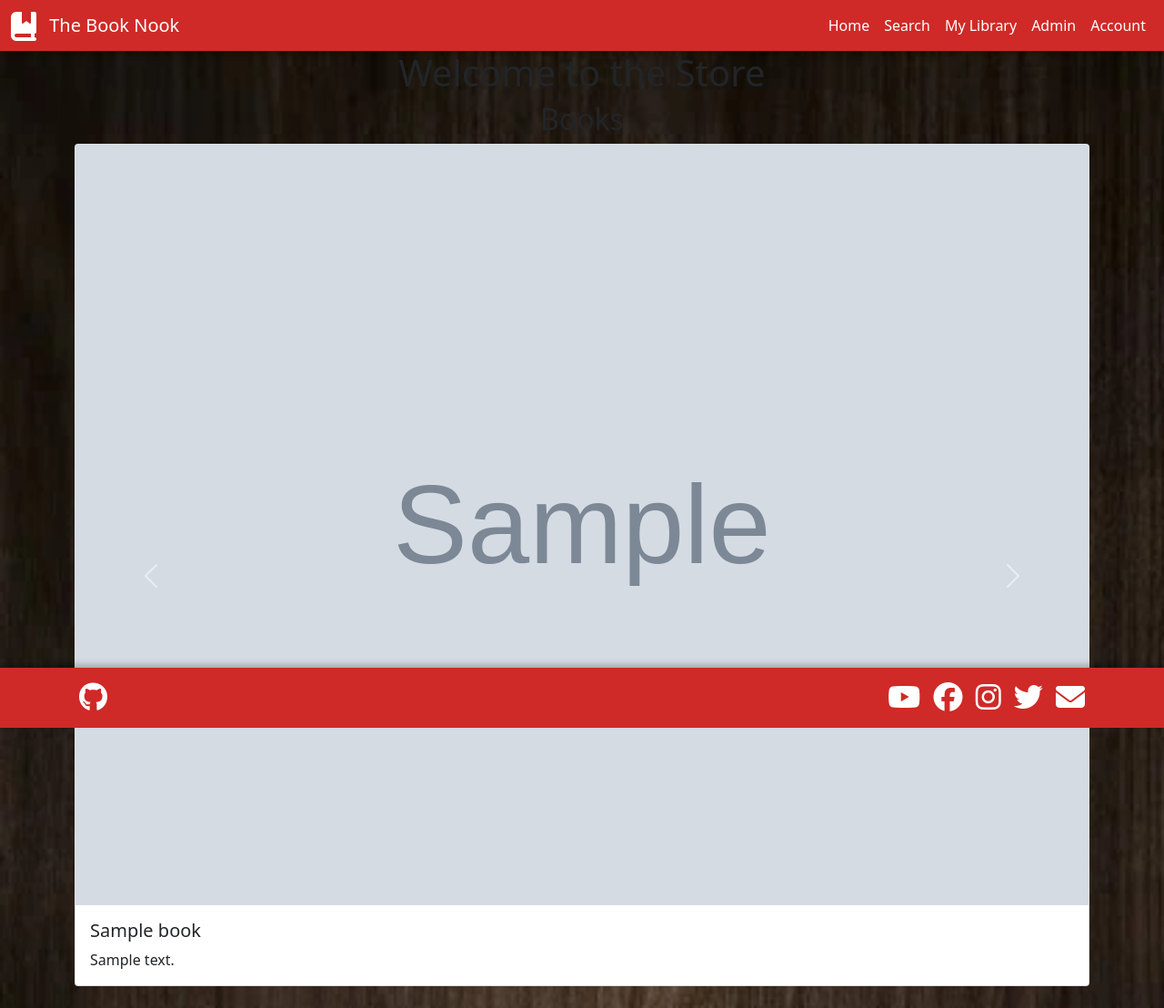
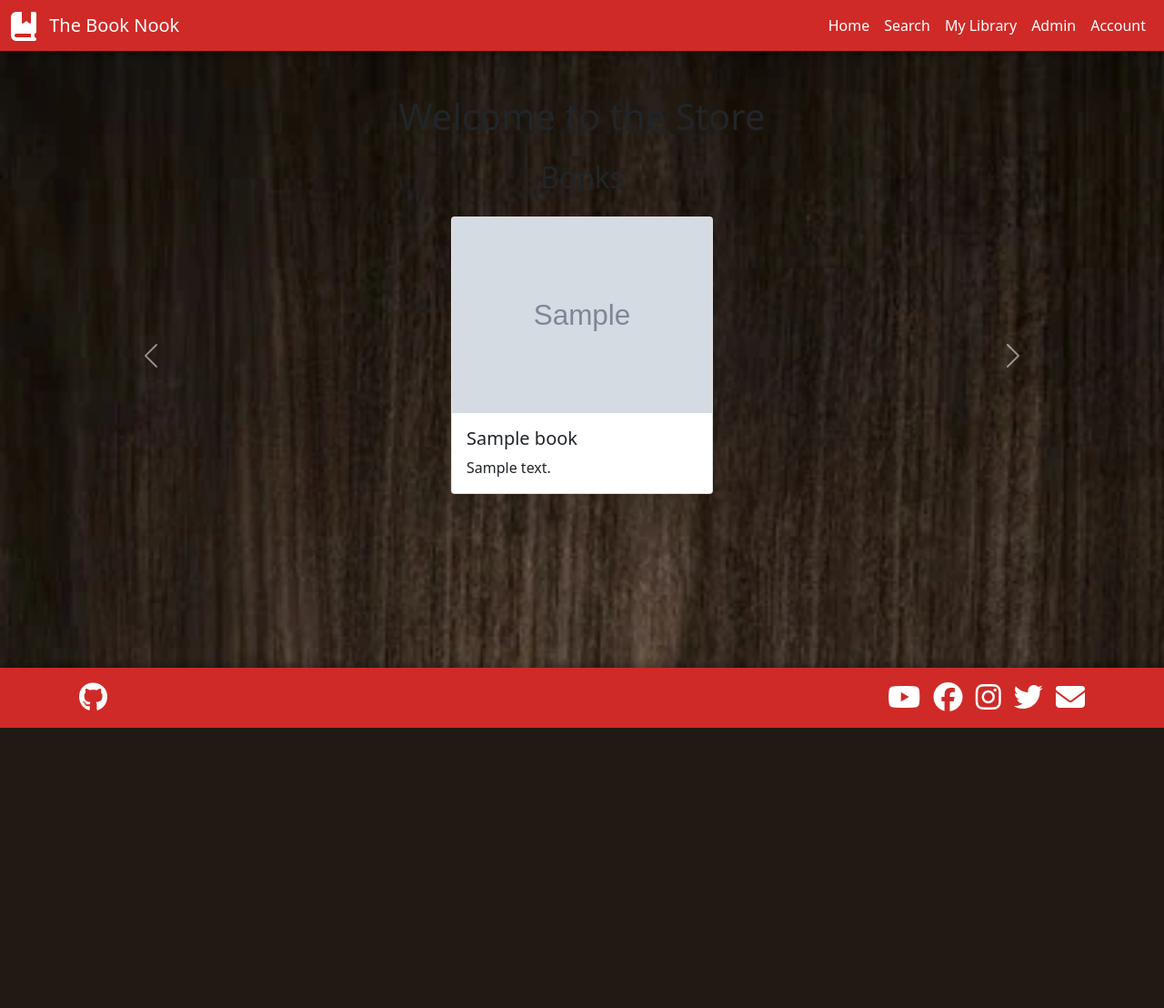
Before and after one commit to MeganOtton/BookNook, a Django app: template Store/templates/store/index.html in a window 1280 px wide. Shown: the whole page at 91% size. After the commit the page ends 800 px from the top, so only its background shows below. Run offline with Django 3.2, Linux system fonts and the light colour scheme; the template is opened without the code that fills it: most values are stand-ins (such as "Sample title", 1, 10 or a date in 2020); grey boxes marked "Sample" are stand-in pictures; some libraries are stand-ins or nearby versions.

Commit message:
[HTML] Carousel shelf Works

```diff
--- a/Store/templates/store/index.html
+++ b/Store/templates/store/index.html
@@ -6,52 +6,49 @@
 <script src="{% static 'js/bootstrap.bundle.min.js' %}"></script>
 
 <!-- index.html content starts here -->
-<div class="container">
-    <div class="row">
-        <div class="col-md-12">
-            <h1 class="text-center">Welcome to the Store</h1>
-        </div>
-    </div>
 
-    <div class="row">
-        <div class="col-md-12">
-            <h2 class="text-center">Books</h2>
-        </div>
-    </div>
+<div class="container mt-5">
+    <h1 class="text-center mb-4">Welcome to the Store</h1>
+    <h2 class="text-center mb-4">Books</h2>
 
-    <div id="bookCarousel" class="carousel slide" data-ride="carousel">
+    <div id="bookCarousel" class="carousel slide">
         <div class="carousel-inner">
             {% for book in book_list %}
-            <div class="carousel-item {% if forloop.first %}active{% endif %}">
-                <div class="card mb-4 box-shadow">
-                    <img class="card-img-top" src="{{ book.bookcover.url }}" alt="{{ book.booktitle }}">
+                {% if forloop.counter0|divisibleby:3 %}
+                    <div class="carousel-item {% if forloop.first %}active{% endif %}">
+                        <div class="d-flex justify-content-center">
+                {% endif %}
+
+                <div class="card mx-2 Book">
+                    <a href="{{ home }}">
+                        <img src="{{ book.bookcover.url }}" class="card-img-top" alt="{{ book.booktitle }}">
+                    </a>
                     <div class="card-body">
                         <h5 class="card-title">{{ book.booktitle }}</h5>
-                        <p class="card-text">{{ book.bookdescription }}</p>
+                        <p class="card-text">{{ book.bookdescription|truncatewords:20 }}</p>
                     </div>
                 </div>
-            </div>
+
+                {% if forloop.counter|divisibleby:3 or forloop.last %}
+                        </div> <!-- .d-flex -->
+                    </div> <!-- .carousel-item -->
+                {% endif %}
             {% endfor %}
         </div>
-        <a class="carousel-control-prev" href="#bookCarousel" role="button" data-slide="prev">
-            <span class="carousel-control-prev-icon" aria-hidden="true"></span>
-            <span class="sr-only">Previous</span>
-        </a>
-        <a class="carousel-control-next" href="#bookCarousel" role="button" data-slide="next">
-            <span class="carousel-control-next-icon" aria-hidden="true"></span>
-            <span class="sr-only">Next</span>
-        </a>
+        <!-- Carousel Controls -->
+    <button class="carousel-control-prev" type="button" data-bs-target="#bookCarousel" data-bs-slide="prev">
+        <span class="carousel-control-prev-icon" aria-hidden="true"></span>
+        <span class="visually-hidden">Previous</span>
+    </button>
+
+    <button class="carousel-control-next" type="button" data-bs-target="#bookCarousel" data-bs-slide="next">
+        <span class="carousel-control-next-icon" aria-hidden="true"></span>
+        <span class="visually-hidden">Next</span>
+    </button>
     </div>
-
-    <script>
-        $(document).ready(function(){
-            $('#bookCarousel').carousel({
-                interval: false
-            });
-        });
-    </script>
 
 </div>
 
+
 <!-- index.html content ends here -->
 {% endblock %}
--- a/static/css/style.css
+++ b/static/css/style.css
@@ -72,13 +72,6 @@ body {
 }
 
 /* BookPage.html */
-/* Book Title */
-
-.book-title {
-    background-color: var(--main-red);
-    color: var(--white);
-    font-size: 2.5rem;
-    font-weight: bold;
-    text-align: center;
-    margin-top: 20px;
+.Book {
+    width: 18rem;
 }
```
